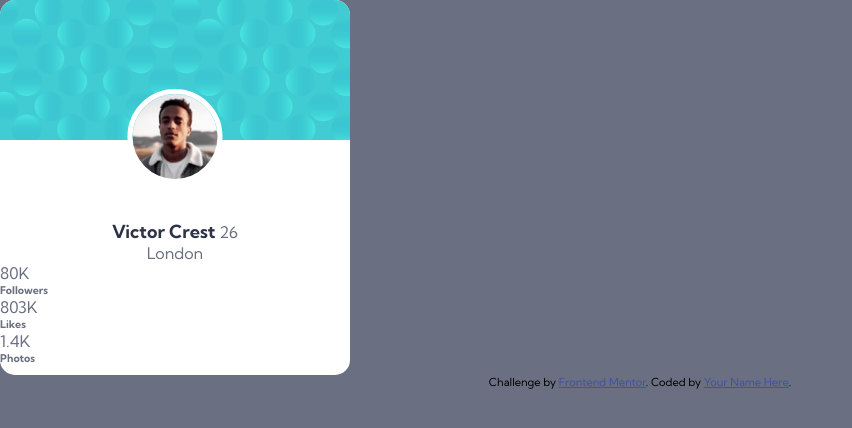
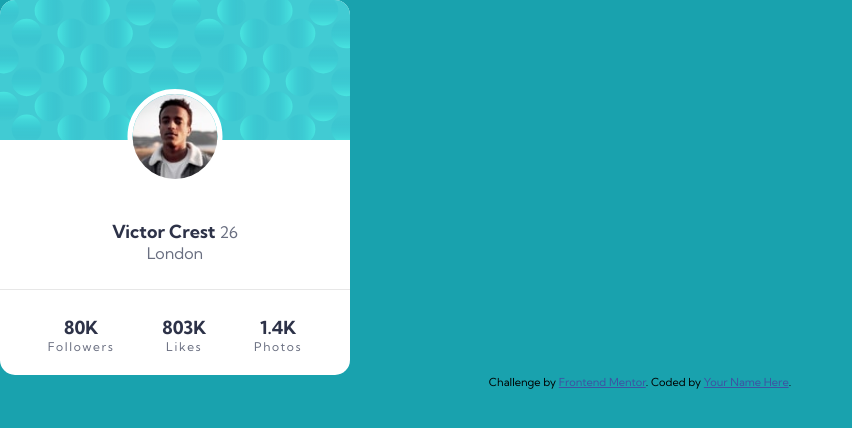
Before and after one commit to Neomill/profile-card-component-solution, a plain HTML site: page index.html in a window 1280 px wide. Shown: the whole page, without its empty margins (0-852 px from the left). Drawn offline with Linux system fonts and the light colour scheme.

Commit message:
add all the style for card

```diff
--- a/index.html
+++ b/index.html
@@ -38,6 +38,7 @@
 
         <div itemprop="homeLocation">London</div>
       </div>
+      <hr>
       <div class="card__footer">
         <ul class="card__stack--horizontal">
           <li>
--- a/scss/_card.scss
+++ b/scss/_card.scss
@@ -24,6 +24,13 @@
         transform: translateX(-50%);
         bottom: -40px;
     }
+
+    hr{
+        margin: 1.625rem 0;
+        height: 1px;
+        background-color: $light-gray-color;
+        border: none;
+    }
 }
 
 .card__body{
@@ -38,5 +45,26 @@
         font-weight: 700;
         color: $very-dark-desaturated-blue;
     }
+}
 
+.card__footer{
+    ul li{
+        list-style: none;
+        text-align: center;
+    }
 }
+
+.card__stack--horizontal{
+    display: flex;
+    justify-content: space-evenly;
+
+    li{
+        @include type1header;
+    }
+
+    li h6{
+        font-weight: 400;
+        letter-spacing: .1rem;
+        color: $dark-grayish-blue;
+    }
+}
--- a/scss/_variable.scss
+++ b/scss/_variable.scss
@@ -1,3 +1,4 @@
 $dark-cyan: hsl(185, 75%, 39%);
 $very-dark-desaturated-blue: hsl(229, 23%, 23%);
 $dark-grayish-blue: hsl(227, 10%, 46%);
+$light-gray-color: #E7E7E7;
--- a/scss/main.scss
+++ b/scss/main.scss
@@ -1,4 +1,5 @@
 @import './variable';
+@import './mixin';
 @import './reset';
 @import './card';
 
@@ -7,6 +8,6 @@
 @import url('https://fonts.googleapis.com/css2?family=Kumbh+Sans:wght@400;700&display=swap');
 
 body{
-    background-color: $dark-grayish-blue;
+    background-color: $dark-cyan;
     font-family: 'Kumbh Sans', sans-serif;
 }
```
Also changed, not shown: dist/css/main.css, 1 other file.
